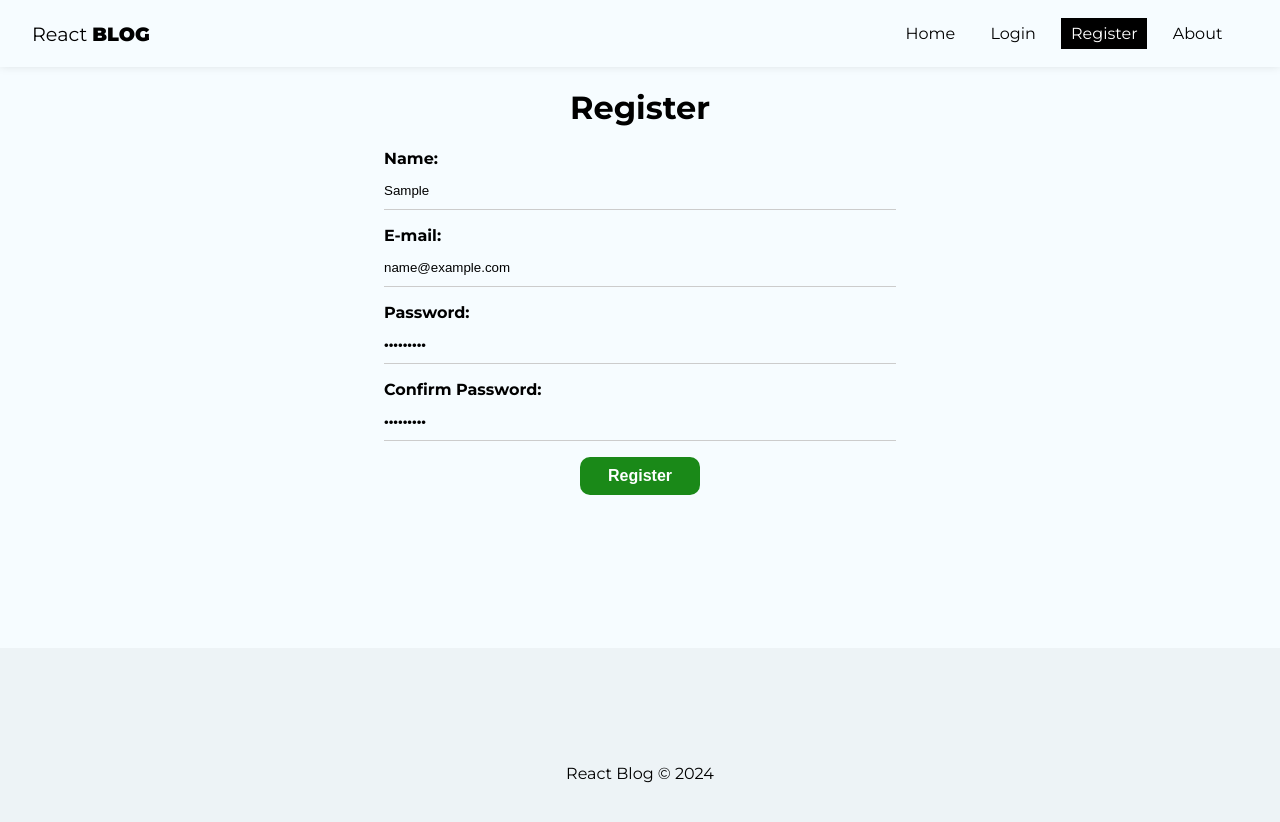
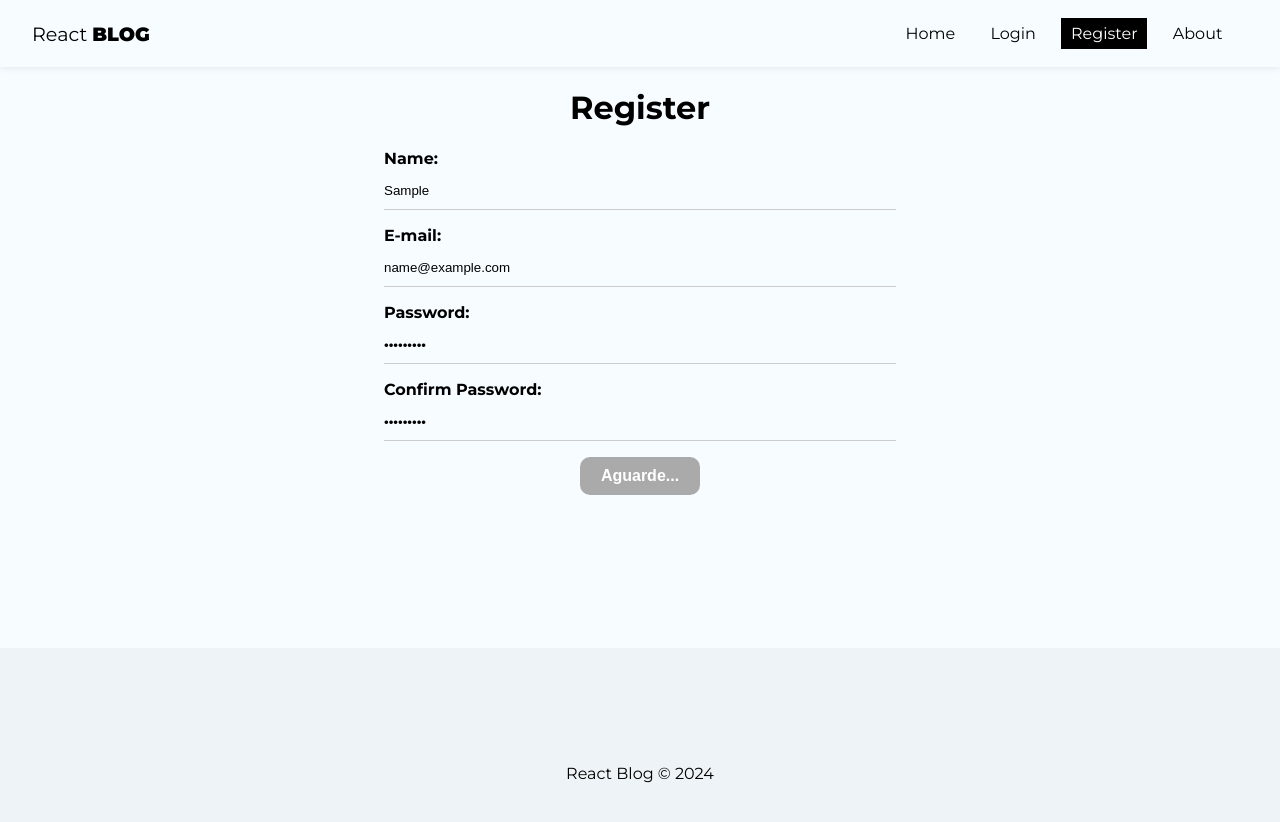
Before and after one commit to luizsett7/react-blog, a React (Create React App) app: page /register in a window 1280 px wide. Both pictures are taken after typing "Sample", "name@example.com", "Sample123", "Sample123" into the empty fields and a click on the button "Register". Shown: the top 822 px of the page. Built offline with nearby package versions, Linux system fonts and the light colour scheme; no server answers.

Commit message:
useAuthentication created

```diff
--- /dev/null
+++ b/src/hooks/useAuthentication.js
@@ -0,0 +1,64 @@
+import { auth } from "../firebase/config";
+
+import { createUserWithEmailAndPassword, updateProfile } from "firebase/auth";
+
+import { useState, useEffect } from "react";
+
+export const useAuthentication = () => {
+  const [error, setError] = useState(null);
+  const [loading, setLoading] = useState(null);
+
+  const [cancelled, setCancelled] = useState(false);
+
+  function checkIfIsCancelled() {
+    if (cancelled) {
+      return;
+    }
+  }
+
+  const createUser = async (data) => {
+    checkIfIsCancelled();
+
+    setLoading(true);
+
+    try {
+      const { user } = await createUserWithEmailAndPassword(
+        auth,
+        data.email,
+        data.password
+      );
+
+      await updateProfile(user, {
+        displayName: data.displayName,
+      });
+
+      setLoading(false);
+
+      return user;
+    } catch (error) {
+      let systemErrorMessage;
+
+      if (error.message.includes("Password")) {
+        systemErrorMessage = "The password must have 6 characters.";
+      } else if (error.message.includes("email-already")) {
+        systemErrorMessage = "E-mail has already registered.";
+      } else {
+        systemErrorMessage = "An error occurred. Please try later.";
+      }
+
+      setLoading(false);
+      setError(systemErrorMessage);
+    }
+  };
+
+  useEffect(() => {
+    return () => setCancelled(true);
+  }, []);
+
+  return {
+    auth,
+    createUser,
+    error,
+    loading,
+  };
+};
--- a/src/pages/Register/Register.jsx
+++ b/src/pages/Register/Register.jsx
@@ -1,31 +1,42 @@
+import { useAuthentication } from "../../hooks/useAuthentication";
 import styles from "./Register.module.css";
 
 import { useState, useEffect } from "react";
 
 const Register = () => {
-  const [displayName, setDisplayName] = useState("")
-  const [email, setEmail] = useState("")
-  const [password, setPassword] = useState("")
-  const [confirmPassword, setConfirmPassword] = useState("")
-  const [error, setError] = useState("")
+  const [displayName, setDisplayName] = useState("");
+  const [email, setEmail] = useState("");
+  const [password, setPassword] = useState("");
+  const [confirmPassword, setConfirmPassword] = useState("");
+  const [error, setError] = useState("");
 
-  const handleSubmit = (e) => {
-    e.preventDefault()
-    setError("")
+  const { createUser, error: authError, loading } = useAuthentication();
+
+  const handleSubmit = async (e) => {
+    e.preventDefault();
+    setError("");
 
     const user = {
-        displayName,
-        email,
-        password
+      displayName,
+      email,
+      password,
+    };
+
+    if (password !== confirmPassword) {
+      setError("The passwords must be the same");
+      return;
     }
 
-    if(password !== confirmPassword){
-        setError("The passwords must be the same")
-        return
+    const res = await createUser(user);
+
+    console.log(user);
+  };
+
+  useEffect(() => {
+    if (authError) {
+      setError(authError);
     }
-
-    console.log(user)
-  }
+  }, [authError]);
 
   return (
     <div className={styles.register}>
@@ -75,7 +86,12 @@ const Register = () => {
             onChange={(e) => setConfirmPassword(e.target.value)}
           />
         </label>
-        <button className="btn">Register</button>
+        {!loading && <button className="btn">Register</button>}
+        {loading && (
+          <button className="btn" disabled>
+            Aguarde...
+          </button>
+        )}
         {error && <p className="error">{error}</p>}
       </form>
     </div>
```
